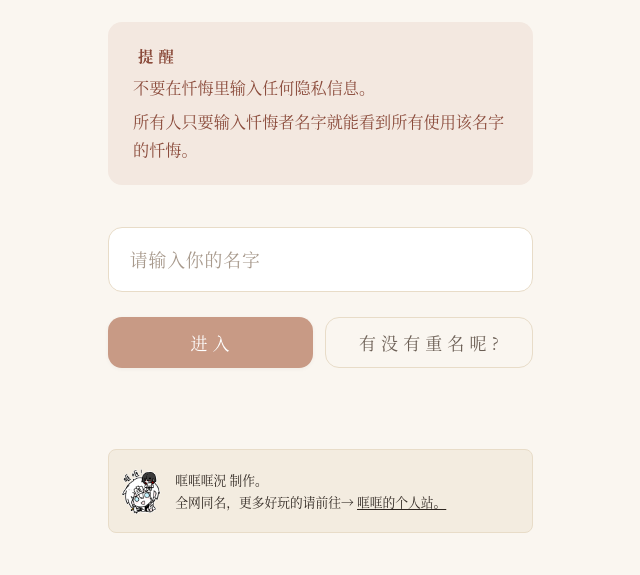
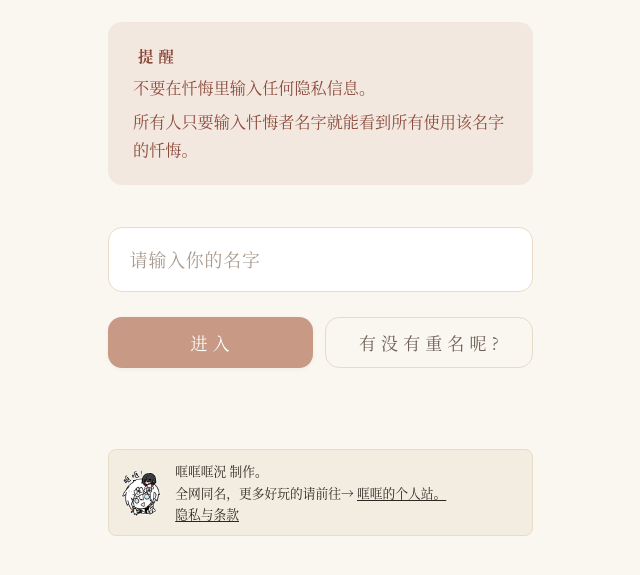
Before and after one commit to Kkeist/chanhuilou, a website: page public/index.html in a window 1280 px wide. Shown: the part 219-794 px from the top of the page, without its empty margins (320-960 px from the left). Drawn offline with Linux system fonts and the light colour scheme.

Commit message:
新增隐私与条款链接，和哐哐工作室标注同一块

```diff
--- a/public/app.js
+++ b/public/app.js
@@ -1106,7 +1106,8 @@ function closeDayDetail() {
 function init() {
   bindIdentityPage();
   bindMainPage();
-  document.querySelectorAll('.kk-credit-link').forEach((a) => { a.href = C.KK_SITE; });
+  document.querySelectorAll('.kk-credit-link:not(.kk-legal-link)').forEach((a) => { a.href = C.KK_SITE; });
+  document.querySelectorAll('.kk-legal-link').forEach((a) => { a.href = C.KK_LEGAL; a.textContent = C.TEXT.LEGAL_TITLE; });
 
   const saved = localStorage.getItem(C.STORAGE.ME);
   if (saved) {
--- a/public/config.js
+++ b/public/config.js
@@ -49,6 +49,8 @@ window.CONFIG = Object.freeze({
 
   // 工作室标注的个人站地址 — 页面上两处标注都从这里取
   KK_SITE: 'https://kb.kkeist.com/',
+  // 隐私与条款页地址 — 工作室标注里的链接取这里
+  KK_LEGAL: 'https://kb.kkeist.com/legal/',
 
   // 本地存储 key
   STORAGE: {
@@ -78,6 +80,8 @@ window.CONFIG = Object.freeze({
     CONFIRM_DEL_OK:      '删除',
     CONFIRM_DEL_CANCEL:  '取消',
 
+    LEGAL_TITLE:         '隐私与条款',
+
     // 破戒卡片
     BREAK_TITLE:       '今日破戒',
     BREAK_PLACEHOLDER: '狡辩一下吧',
--- a/public/index.html
+++ b/public/index.html
@@ -77,6 +77,7 @@
           <p>哐哐哐況 制作。</p>
           <p>全网同名，更多好玩的请前往→</p>
           <p><a class="kk-credit-link" target="_blank" rel="noopener">哐哐的个人站。</a></p>
+          <p><a class="kk-credit-link kk-legal-link" target="_blank" rel="noopener"></a></p>
         </div>
       </div>
     </div>
@@ -253,6 +254,7 @@
         <p>哐哐哐況 制作。</p>
         <p>全网同名，更多好玩的请前往→</p>
         <p><a class="kk-credit-link" target="_blank" rel="noopener">哐哐的个人站。</a></p>
+        <p><a class="kk-credit-link kk-legal-link" target="_blank" rel="noopener"></a></p>
       </div>
     </div>
 
--- a/public/style.css
+++ b/public/style.css
@@ -1357,6 +1357,18 @@ input::placeholder, textarea::placeholder {
   text-decoration: underline;
   text-underline-offset: 2px;
 }
+/* 隐私与条款：点击区用伪元素往外扩（向下为主，不盖到上一行的个人站链接），不撑高一行 */
+.kk-legal-link {
+  position: relative;
+}
+.kk-legal-link::after {
+  content: '';
+  position: absolute;
+  top: -0.25rem;
+  bottom: -1.25rem;
+  left: -0.5rem;
+  right: -0.5rem;
+}
 .kk-credit-link:focus-visible {
   outline: 2px solid var(--accent);
   outline-offset: 2px;
--- a/public/sw.js
+++ b/public/sw.js
@@ -5,7 +5,7 @@
 // 版本号变更时清掉所有旧缓存
 // ============================================================
 
-const VERSION = 'v1';
+const VERSION = 'v2';
 const CACHE = `chanhuilou-${VERSION}`;
 
 // 首装时预缓存的静态壳 — 离线打开页面至少能看到主页
```
